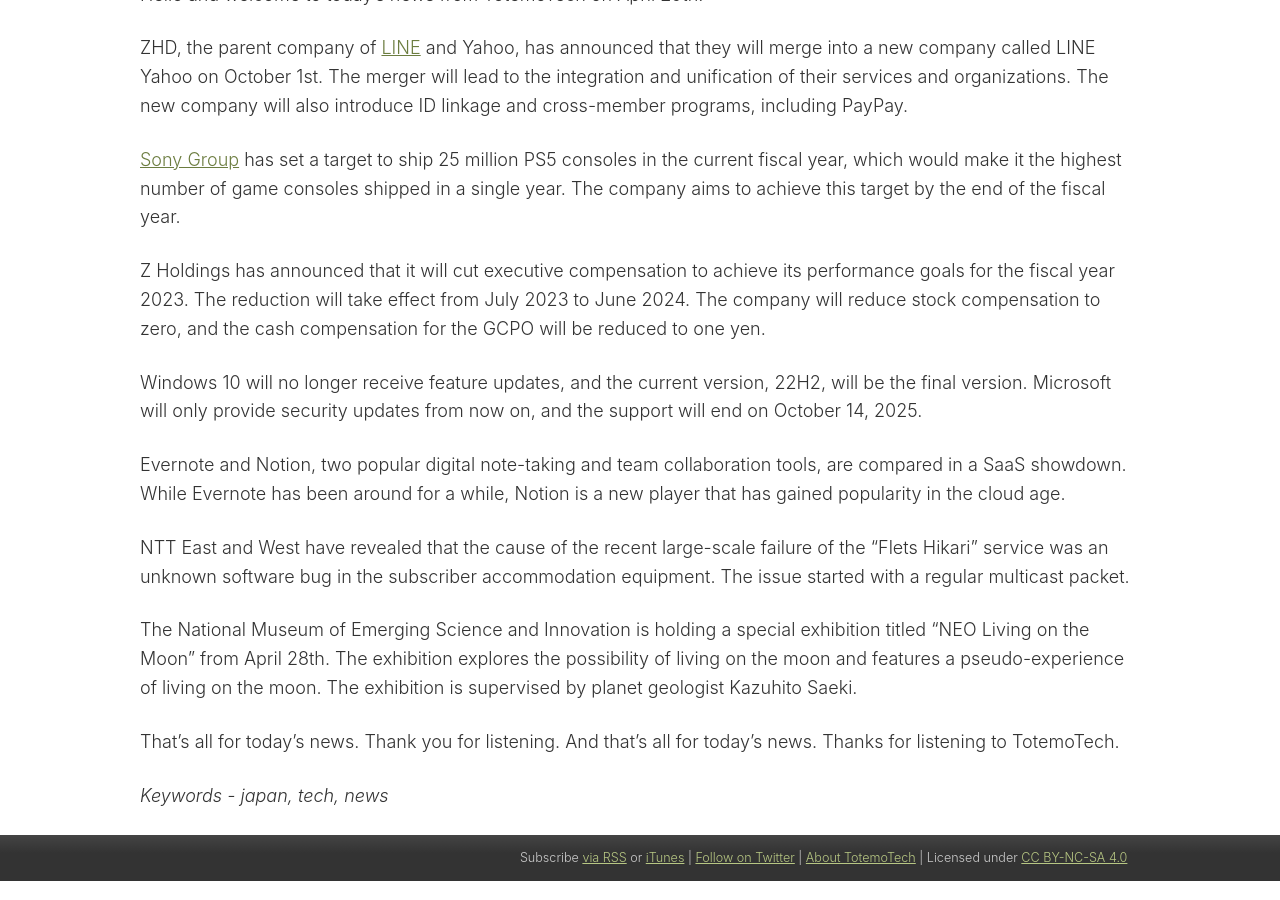
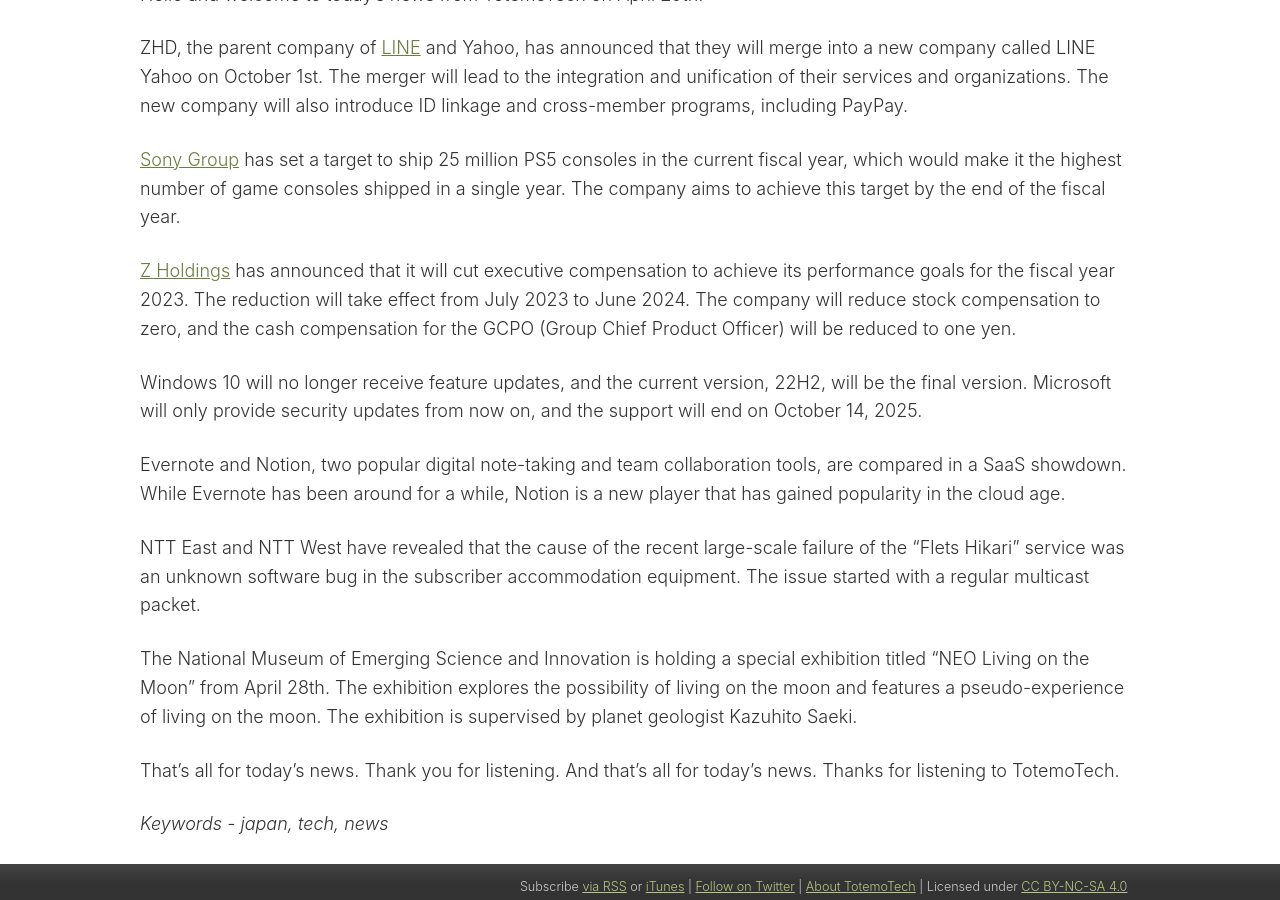
Before and after one commit to tagawa/TotemoTech, a Jekyll site: the page built from docs/_posts/2023-04-29-news.md, in a window 1280 px wide and 900 px high, scrolled down 691 px. Built offline with Jekyll 4.4.1, drawn with Linux system fonts in a browser that asks for light colours; comment, search, counter and statistics services are not loaded.

Commit message:
Added link to Z Holdings page

```diff
--- a/docs/_posts/2023-04-29-news.md
+++ b/docs/_posts/2023-04-29-news.md
@@ -21,13 +21,13 @@
 
 [Sony Group](/companies/sony) has set a target to ship 25 million PS5 consoles in the current fiscal year, which would make it the highest number of game consoles shipped in a single year. The company aims to achieve this target by the end of the fiscal year.
 
-Z Holdings has announced that it will cut executive compensation to achieve its performance goals for the fiscal year 2023. The reduction will take effect from July 2023 to June 2024. The company will reduce stock compensation to zero, and the cash compensation for the GCPO will be reduced to one yen.
+[Z Holdings](/companies/z-holdings) has announced that it will cut executive compensation to achieve its performance goals for the fiscal year 2023. The reduction will take effect from July 2023 to June 2024. The company will reduce stock compensation to zero, and the cash compensation for the GCPO (Group Chief Product Officer) will be reduced to one yen.
 
 Windows 10 will no longer receive feature updates, and the current version, 22H2, will be the final version. Microsoft will only provide security updates from now on, and the support will end on October 14, 2025.
 
 Evernote and Notion, two popular digital note-taking and team collaboration tools, are compared in a SaaS showdown. While Evernote has been around for a while, Notion is a new player that has gained popularity in the cloud age.
 
-NTT East and West have revealed that the cause of the recent large-scale failure of the "Flets Hikari" service was an unknown software bug in the subscriber accommodation equipment. The issue started with a regular multicast packet.
+NTT East and NTT West have revealed that the cause of the recent large-scale failure of the "Flets Hikari" service was an unknown software bug in the subscriber accommodation equipment. The issue started with a regular multicast packet.
 
 The National Museum of Emerging Science and Innovation is holding a special exhibition titled "NEO Living on the Moon" from April 28th. The exhibition explores the possibility of living on the moon and features a pseudo-experience of living on the moon. The exhibition is supervised by planet geologist Kazuhito Saeki.
 
```
